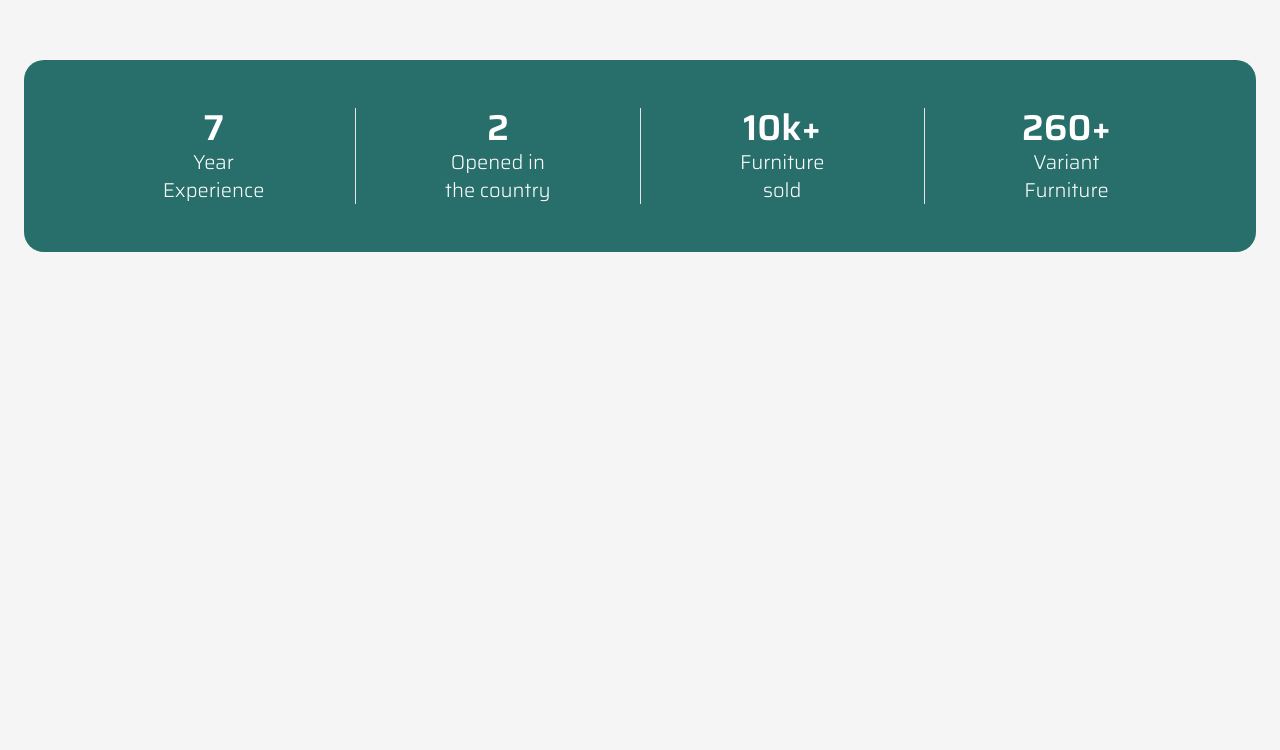
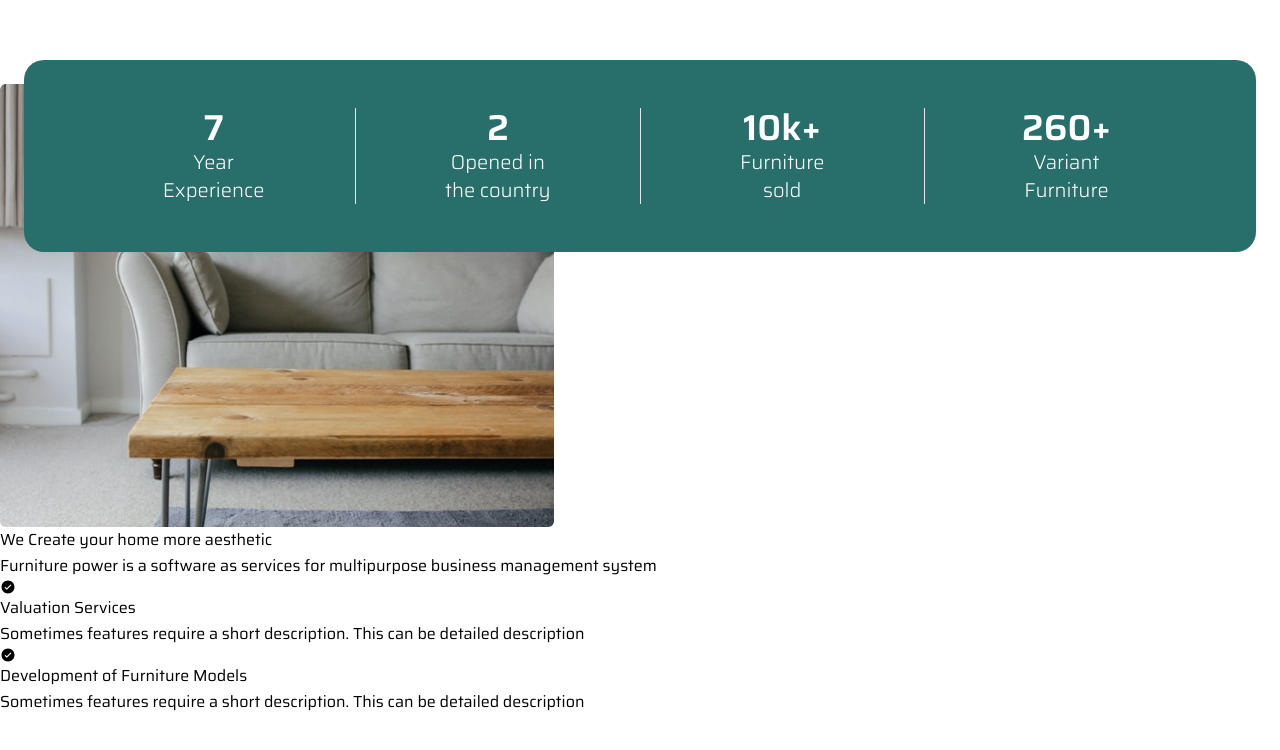
Before and after one commit to Isaiah-Mwinga/Furniture-palace, a React (Create React App) app: page / in a window 1280 px wide. Shown: the part 948-1698 px from the top of the page. Before the commit the page ends 1270 px from the top, so only its background shows below. Built offline with nearby package versions, Linux system fonts and the light colour scheme; the HTML template or start-up script is replaced by a standard one.

Commit message:
furniture

```diff
--- a/src/components/Features.js
+++ b/src/components/Features.js
@@ -7,7 +7,34 @@ const Features = () => {
   //destructure features
   const {title, subtitle, image, buttonText, items} = features;
   return (
-    <section className='features'></section>
+    <section className='section'>
+      <div>
+        {/* image */}
+        <div>
+          <img src={image.type} alt='' />
+        </div>
+        {/* text */}
+        <div>
+          <h2>{title}</h2>
+          <p>{subtitle}</p>
+          {/* items */}
+          <div>
+            {items.map((item, index) => {
+                const { title, subtitle, icon } = item;
+                return (
+                  <div>
+                    <div>{icon}</div>
+                    <div>
+                      <h3>{title}</h3>
+                      <p>{subtitle}</p>
+                    </div>
+                  </div>
+                );
+            })}
+          </div>
+        </div>
+      </div>
+    </section>
   );
 };
 
```
